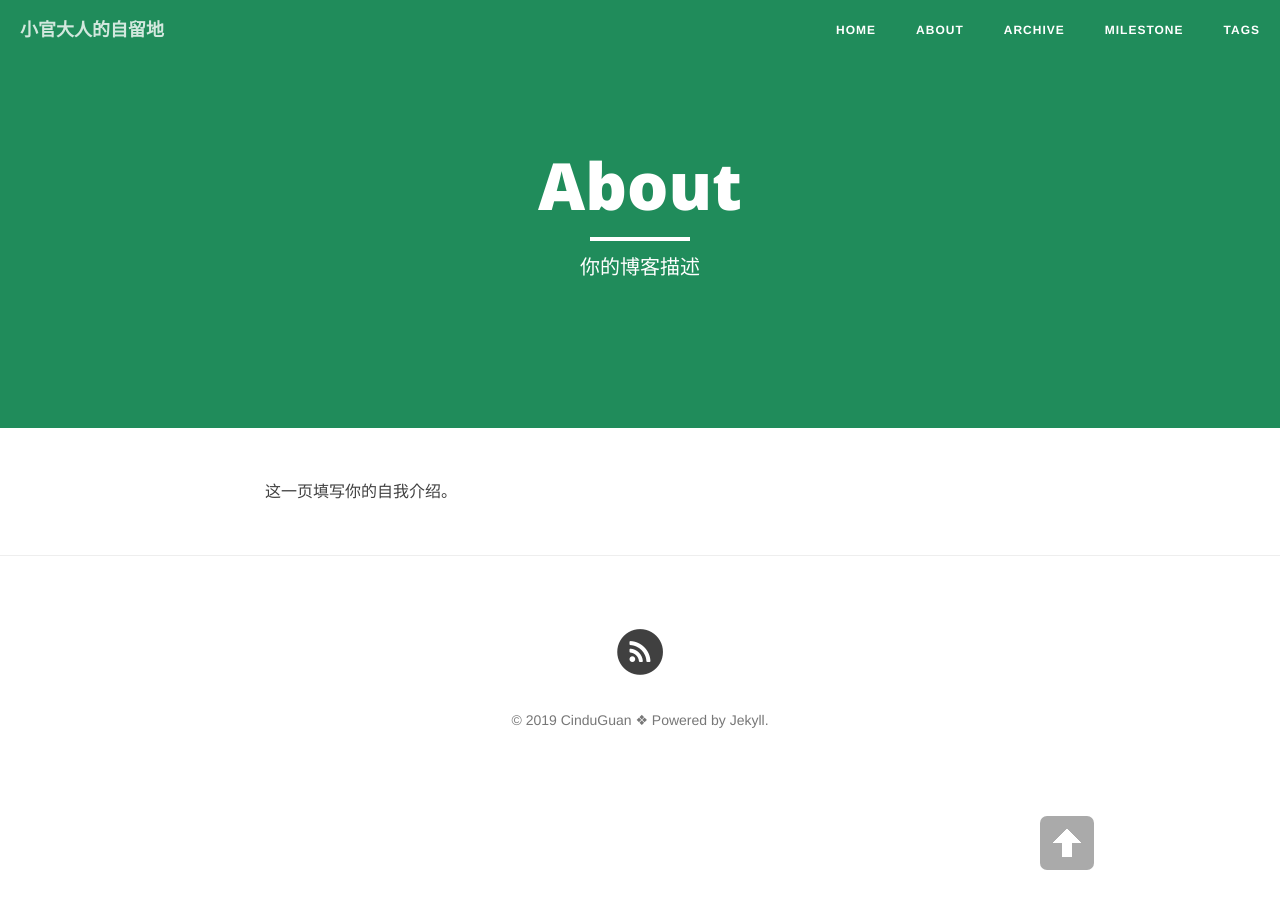
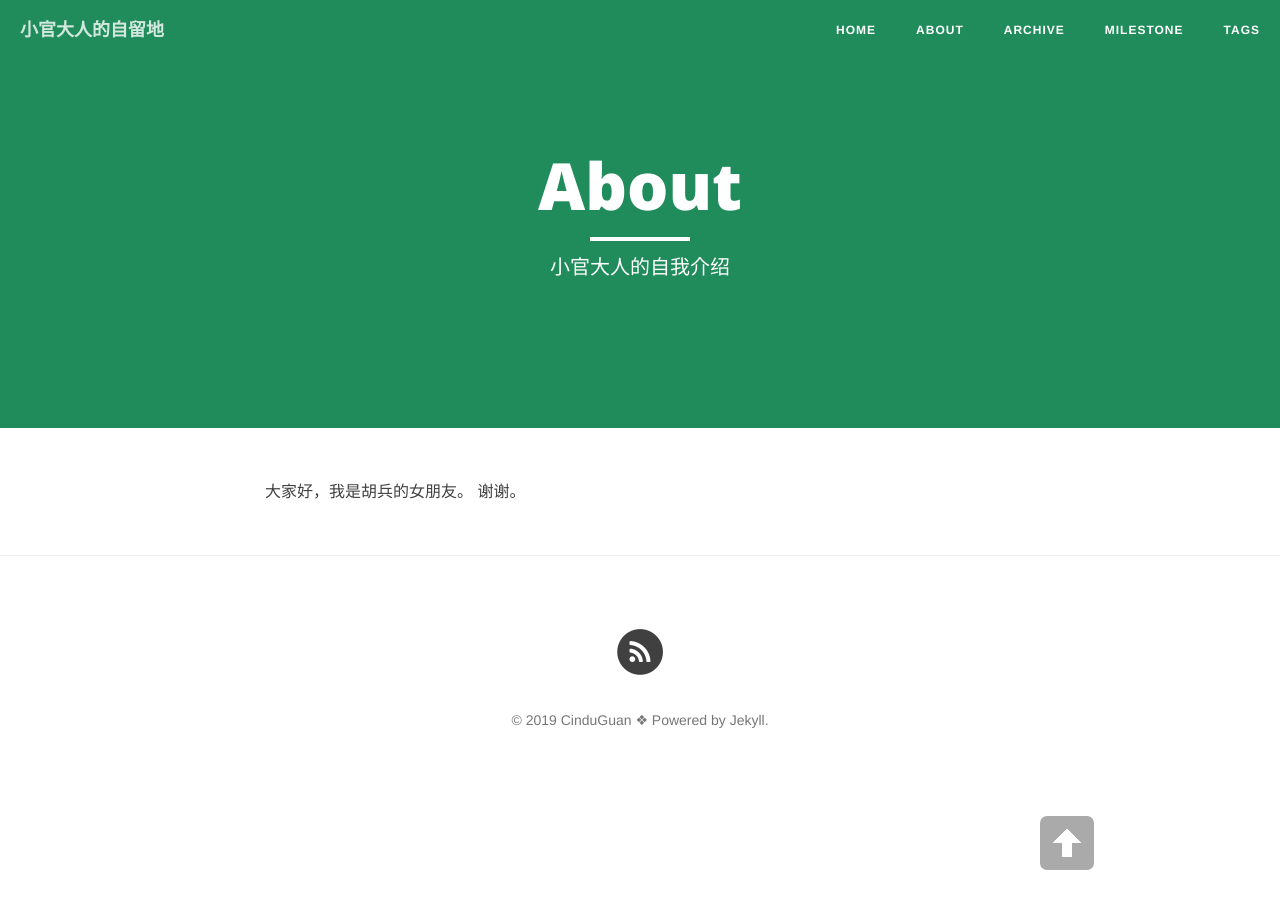
Before and after one commit to HBforHer/HBforHer.github.io, a Jekyll site: the page built from about.md, in a window 1280 px wide. Built offline with Jekyll 4.4.1, drawn with Linux system fonts in a browser that asks for light colours; nearby versions of some CDN libraries.

Commit message:
Update about.md

```diff
--- a/about.md
+++ b/about.md
@@ -1,8 +1,9 @@
 ---
 layout: page
 title: "About"
-description: "你的博客描述 "
+description: "小官大人的自我介绍 "
 header-img: "img/green.jpg"
 ---
 
-这一页填写你的自我介绍。
+大家好，我是胡兵的女朋友。
+谢谢。
```
